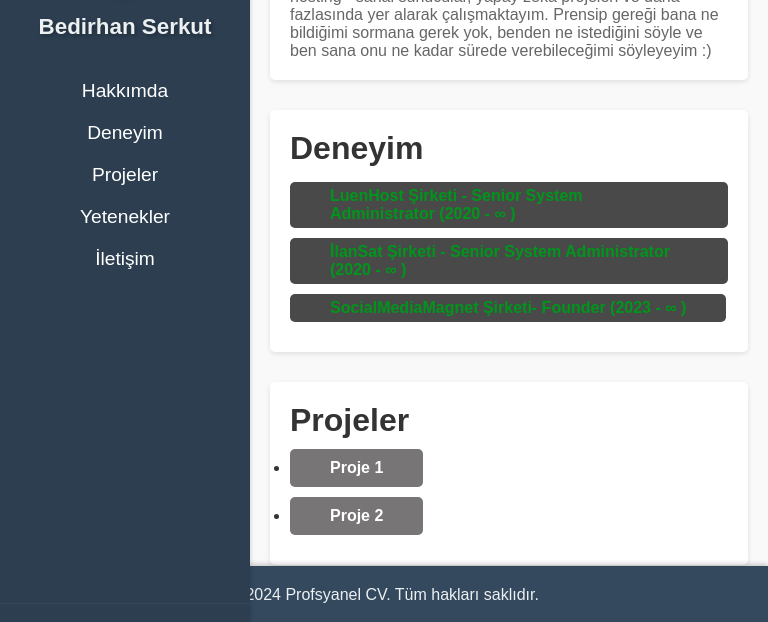
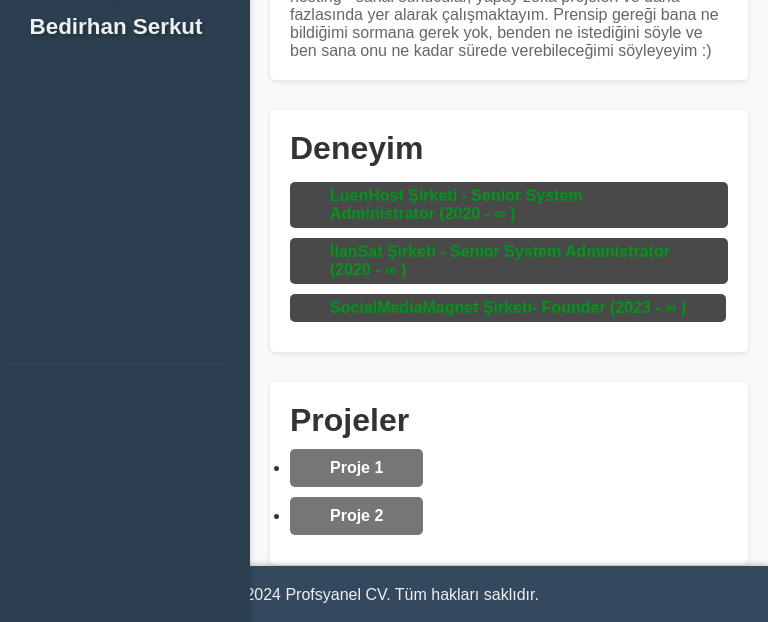
Before and after one commit to nahridebtukres/csv, a website: page index.html in a window 768 px wide. Shown: the part 176-798 px from the top of the page. Drawn offline with Linux system fonts and the light colour scheme.

Commit message:
Update style.css

```diff
--- a/public/css/style.css
+++ b/public/css/style.css
@@ -334,3 +334,71 @@
     text-align: center;
     box-shadow: 0 -2px 5px rgba(0, 0, 0, 0.2); /* Footer'a hafif gölge ekle */
 }
+
+/* Mobil İçin */
+@media screen and (max-width: 768px) {
+    header {
+        width: 50%;
+        padding-left: 2px;
+        padding-right: 20px;
+    }
+    .profile {
+        padding-bottom: 80%;
+    }
+    .profile .name {
+        font-size: 1.2em;
+        margin-bottom: 15px;
+    }
+    nav ul {
+        display: none;
+        position: absolute;
+        top: 100%;
+        left: 0;
+        width: 100%;
+        background-color: #2c3e50;
+        padding-top: 10px;
+        border-radius: 5px;
+    }
+    nav ul li {
+        margin-bottom: 8px;
+    }
+    nav ul li a {
+        font-size: 1em;
+        padding: 10px;
+        border-radius: 0;
+    }
+    .menu-toggle {
+        display: block;
+        background: none;
+        border: none;
+        color: #fff;
+        font-size: 1.2em;
+        cursor: pointer;
+    }
+    #menu {
+        display: none;
+    }
+}
+
+/* Tablet İçin */
+@media screen and (min-width: 768px) {
+    header {
+        width: 250px;
+    }
+    .profile {
+        padding-bottom: 129%;
+    }
+    .profile .name {
+        font-size: 1.4em;
+        margin-bottom: 30px;
+    }
+    nav ul {
+        display: block;
+    }
+    .menu-toggle {
+        display: none;
+    }
+    #menu {
+        display: block;
+    }
+}
```
